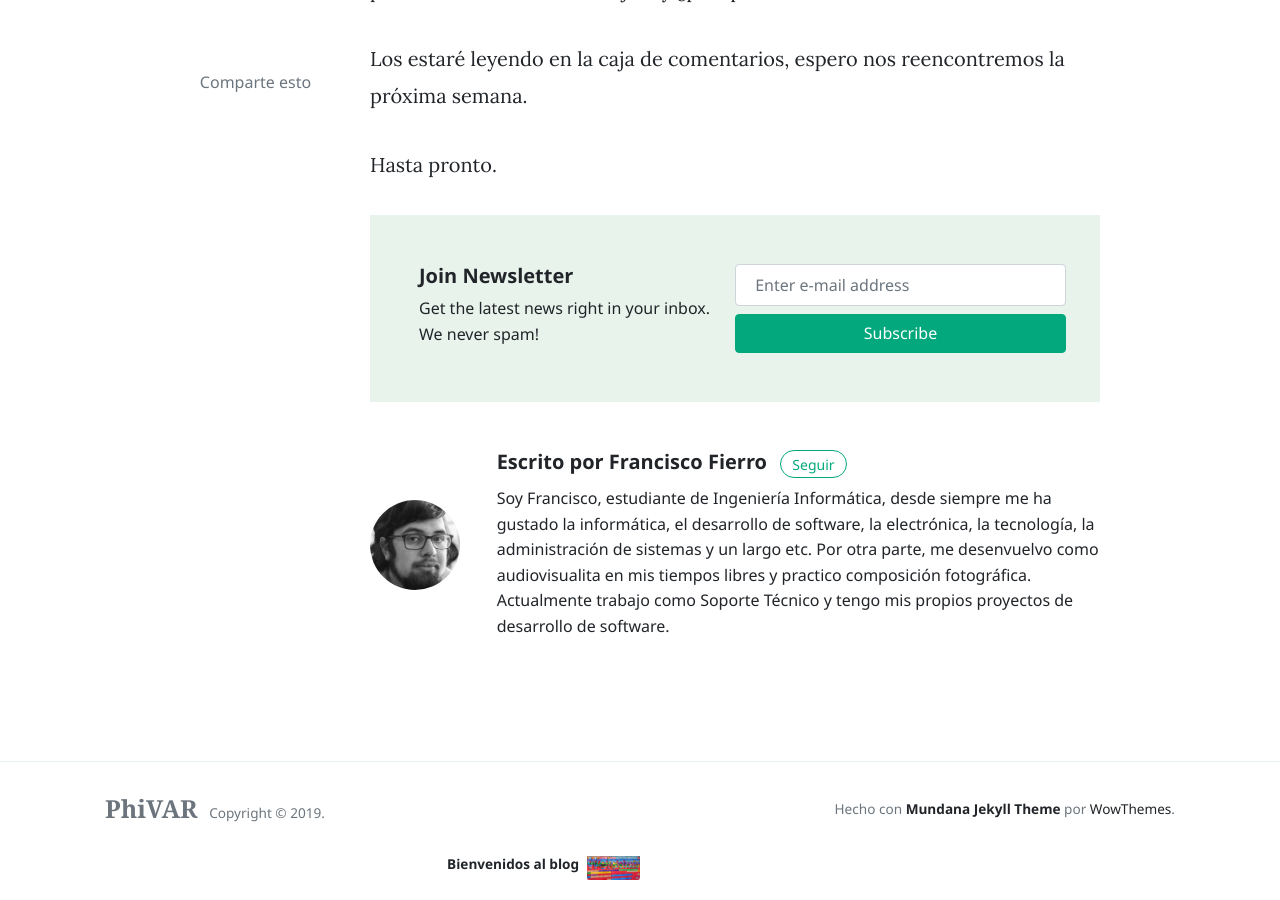
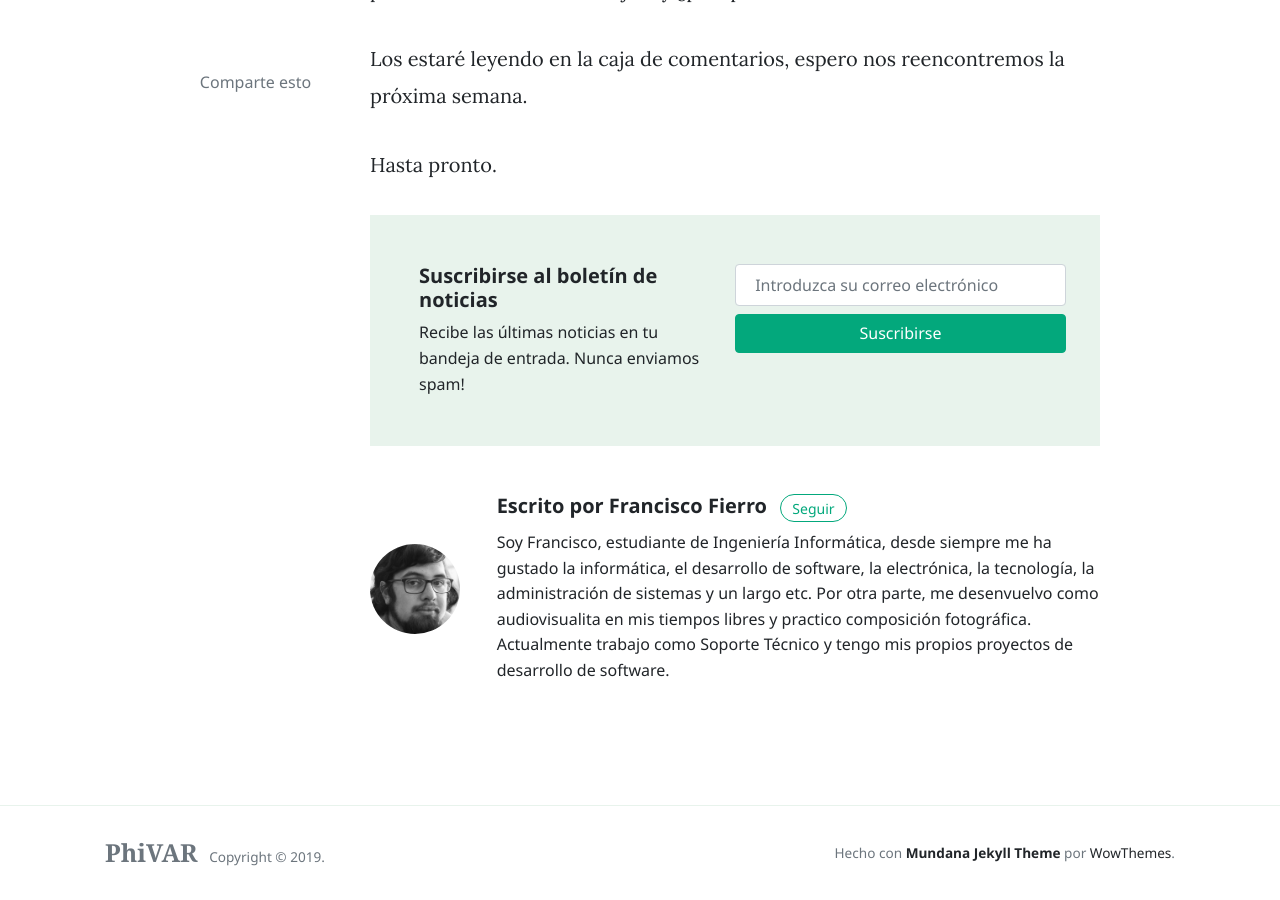
Before and after one commit to FrancisIron/phivar, a Jekyll site: the page built from _posts/2019-02-04-bienvenidos-al-blog-2.md, in a window 1280 px wide and 900 px high, scrolled down 2501 px. Built offline with Jekyll 4.4.1, drawn with Linux system fonts in a browser that asks for light colours; nearby versions of some CDN libraries; comment, search, counter and statistics services are not loaded.

Commit message:
Update formulario de feed

```diff
--- a/_layouts/post.html
+++ b/_layouts/post.html
@@ -86,18 +86,18 @@
 			<div class="border p-5 bg-lightblue">
 				<div class="row justify-content-between">
 					<div class="col-md-6 mb-2 mb-md-0">
-						<h5 class="font-weight-bold">Join Newsletter</h5>
-						 Get the latest news right in your inbox. We never spam!
+						<h5 class="font-weight-bold">Suscribirse al boletín de noticias</h5>
+						Recibe las últimas noticias en tu bandeja de entrada. Nunca enviamos spam!
 					</div>
 					<div class="col-md-6">
 						<div class="row">
                             <form action="{{site.mailchimp-list}}" method="post" name="mc-embedded-subscribe-form" class="wj-contact-form validate w-100" target="_blank" novalidate>
                             <div class="mc-field-group">
 
-								<input type="email" placeholder="Enter e-mail address" name="EMAIL" class="required email form-control w-100" id="mce-EMAIL" autocomplete="on" required>
+								<input type="email" placeholder="Introduzca su correo electrónico" name="EMAIL" class="required email form-control w-100" id="mce-EMAIL" autocomplete="on" required>
 
 
-								<button type="submit" value="Subscribe" name="subscribe" class="heart btn btn-success btn-block w-100 mt-2">Subscribe</button>
+								<button type="submit" value="Subscribe" name="subscribe" class="heart btn btn-success btn-block w-100 mt-2">Suscribirse</button>
 
                             </div>
                             </form>
```
